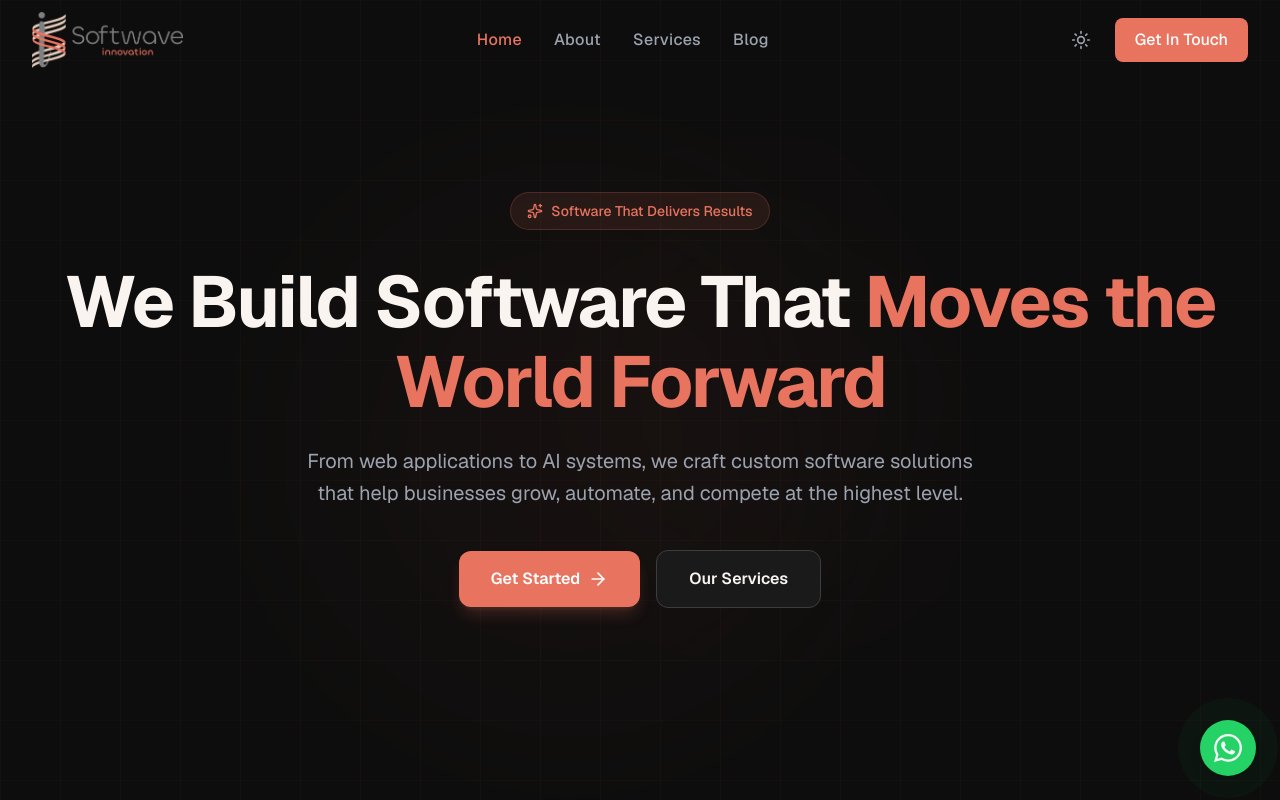
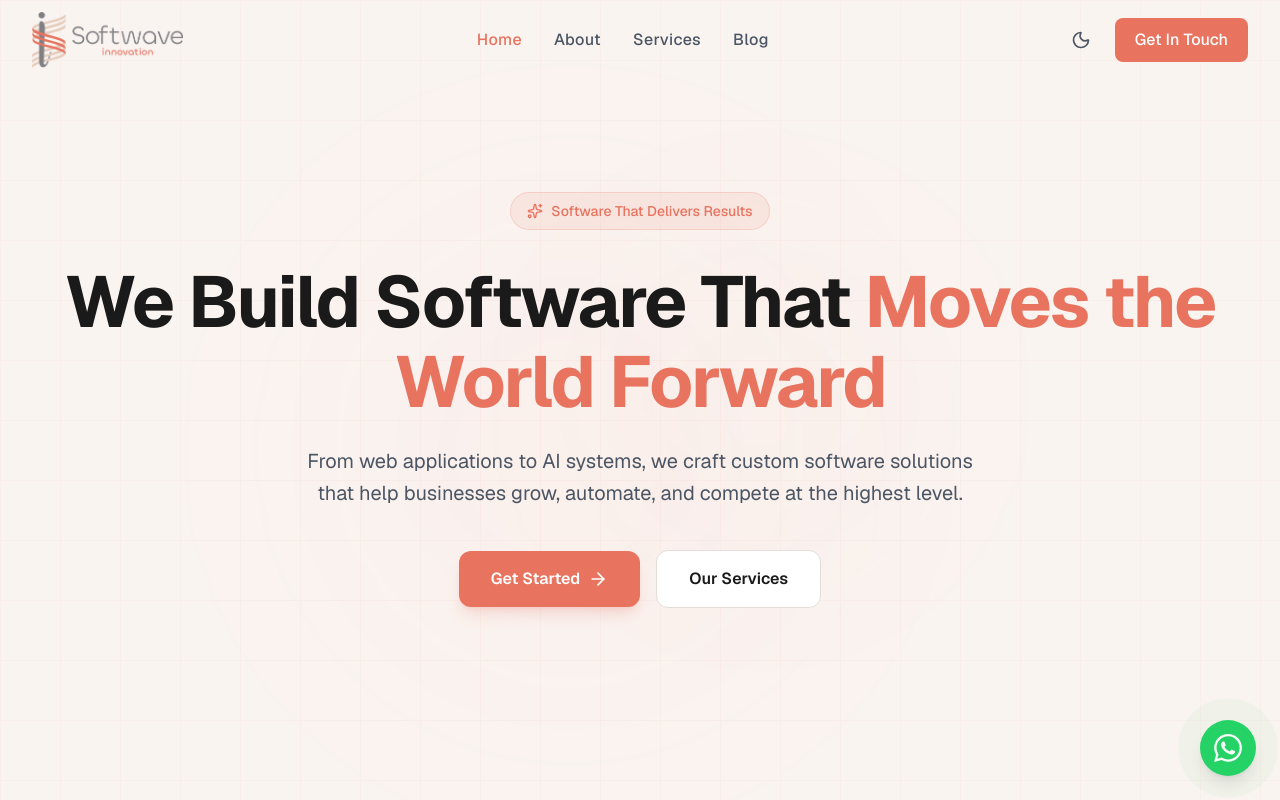
Before and after one commit to AshrafShuvo022/softwave-website, a Next.js app: page / in a window 1280 px wide. Shown: the top 800 px of the page. Built offline with nearby package versions, Linux system fonts and the light colour scheme.

Commit message:
feat: update development script to bind to all network interfaces; refactor theme context to default to light mode and adjust footer layout

```diff
--- a/package.json
+++ b/package.json
@@ -3,7 +3,7 @@
   "version": "0.1.0",
   "private": true,
   "scripts": {
-    "dev": "next dev",
+    "dev": "next dev -H 0.0.0.0",
     "build": "next build",
     "start": "next start",
     "lint": "eslint"
--- a/src/components/ThemeProvider.tsx
+++ b/src/components/ThemeProvider.tsx
@@ -7,18 +7,18 @@ type Theme = "dark" | "light";
 const ThemeContext = createContext<{
   theme: Theme;
   toggle: () => void;
-}>({ theme: "dark", toggle: () => {} });
+}>({ theme: "light", toggle: () => {} });
 
 export function useTheme() {
   return useContext(ThemeContext);
 }
 
 export default function ThemeProvider({ children }: { children: React.ReactNode }) {
-  const [theme, setTheme] = useState<Theme>("dark");
+  const [theme, setTheme] = useState<Theme>("light");
 
   useEffect(() => {
     const stored = localStorage.getItem("theme") as Theme | null;
-    const initial = stored ?? "dark";
+    const initial = stored ?? "light";
     setTheme(initial);
     document.documentElement.classList.toggle("dark", initial === "dark");
   }, []);
--- a/src/components/layout/Footer.tsx
+++ b/src/components/layout/Footer.tsx
@@ -118,12 +118,9 @@ export default function Footer() {
           </div>
         </div>
 
-        <div className="mt-12 pt-8 border-t border-[#e5ddd8] dark:border-[#3d3d3d]/50 flex flex-col sm:flex-row items-center justify-between gap-4">
+        <div className="mt-12 pt-8 border-t border-[#e5ddd8] dark:border-[#3d3d3d]/50 flex items-center justify-center">
           <p className="text-[#6b7280] text-sm">
             &copy; {new Date().getFullYear()} Softwave Innovation. All rights reserved.
-          </p>
-          <p className="text-[#6b7280] text-sm">
-            Built with Next.js &amp; TypeScript
           </p>
         </div>
       </div>
```
